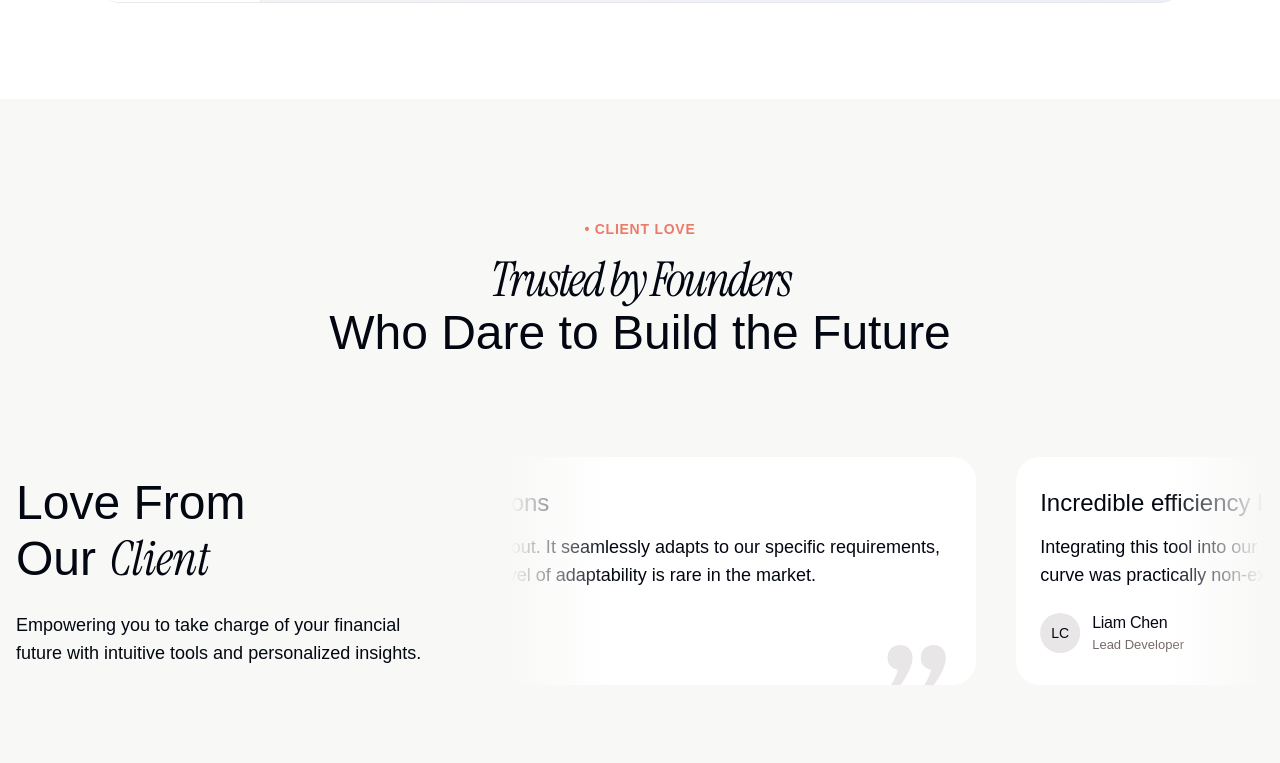
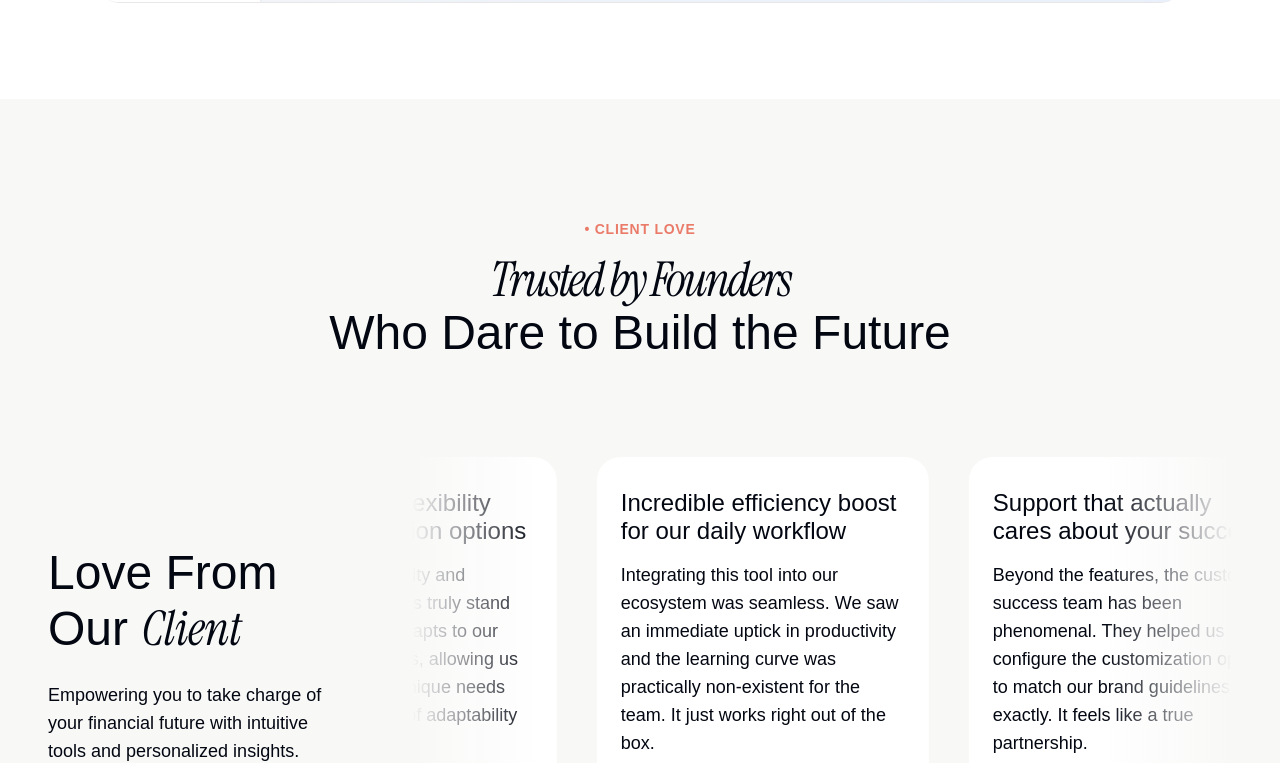
Before and after one commit to SparkStudio-Ltd/userlify, a Next.js app: page /portfolio in a window 1280 px wide. Shown: the part 7937-8700 px from the top of the page. Built offline with nearby package versions, Linux system fonts and the light colour scheme; a web font is replaced by a local one.

Commit message:
fix: Replace ReviewSectionPortfolio with ReviewsSection for consistency

```diff
--- a/src/app/portfolio/page.tsx
+++ b/src/app/portfolio/page.tsx
@@ -3,8 +3,7 @@
 import projectsData from '@/../public/data/projects.json';
 import { ProjectCard } from '@/components/cards';
 import { Footer, Header } from '@/components/layout';
-import { ContactUsSection, CTASection } from '@/components/sections';
-import ReviewSectionPortfolio from '@/components/sections/ReviewSectionPortfolio';
+import { ContactUsSection, CTASection, ReviewsSection } from '@/components/sections';
 import gsap from 'gsap';
 import { ScrollTrigger } from 'gsap/ScrollTrigger';
 import Image from 'next/image';
@@ -506,7 +505,7 @@ export default function PortfolioPage() {
 
                 </section>
 
-                <ReviewSectionPortfolio/>
+                <ReviewsSection/>
 
                 {/* Projects Section - Single Row */}
                 <section className="relative w-full bg-[#030712] px-4 py-16 text-white md:px-8 md:py-24 lg:px-16 lg:py-32">
```
